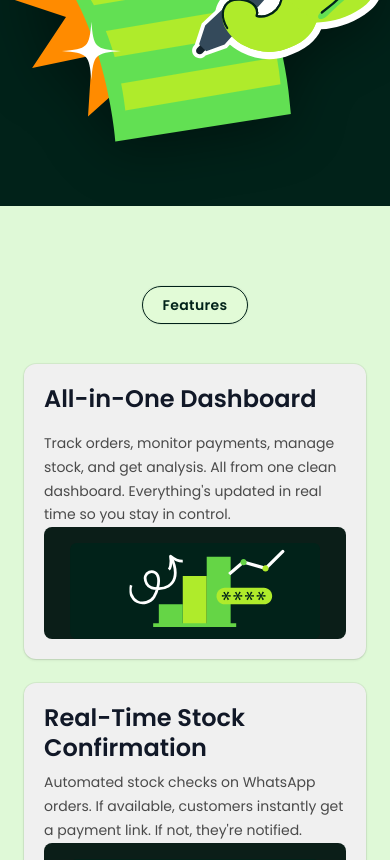
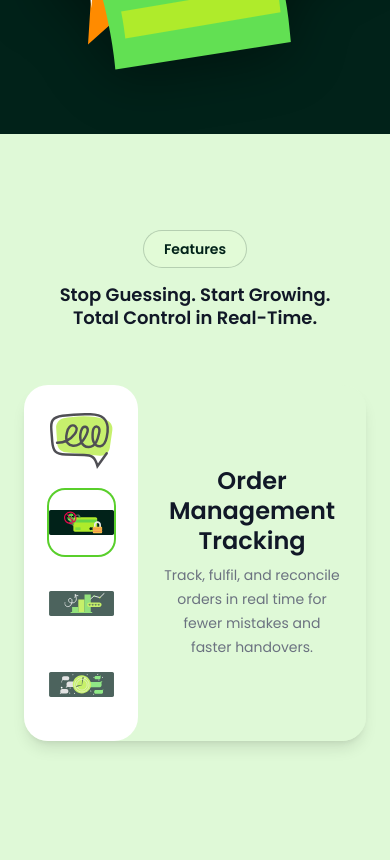
Before and after one commit to nazrinamir/BeresLandingPage, a React (Vite) app in the folder frontend/: page / in a window 390 px wide. Shown: the part 1140-2000 px from the top of the page. Built offline with nearby package versions, Linux system fonts and the light colour scheme.

Commit message:
Change features ui

```diff
--- a/frontend/src/App.tsx
+++ b/frontend/src/App.tsx
@@ -101,14 +101,16 @@ function AppContent() {
 
       {/* Hero + Section Details on continuous green background */}
       <div className="bg-[#012219]">
-        <div className="rounded-b-3xl overflow-hidden">
+        <div>
           <HeroSection isLoading={isLoading} />
         </div>
+        <div>
         <SectionDetails />
+        </div>
       </div>
 
       {/* Features Section */}
-      <div className=' bg-white'>
+      <div >
         <FeaturesCarousel />
       </div>
 
--- a/frontend/src/FeaturesCarousel.tsx
+++ b/frontend/src/FeaturesCarousel.tsx
@@ -1,224 +1,206 @@
-import { useEffect, useMemo, useRef, useState, useLayoutEffect } from "react";
-import { motion, MotionConfig, useInView, useReducedMotion } from "framer-motion";
-import { useTranslation } from "./lang/useTranslation";
+"use client";
 
-/** Simple media query hook (SSR-safe: runs only in effect) */
-function useMediaQuery(query: string) {
-  const [matches, setMatches] = useState(false);
-  useEffect(() => {
-    const m = window.matchMedia(query);
-    const onChange = () => setMatches(m.matches);
-    onChange();
-    m.addEventListener?.("change", onChange);
-    return () => m.removeEventListener?.("change", onChange);
-  }, [query]);
-  return matches;
-}
+import { useState, useRef } from "react";
+import { motion, AnimatePresence } from "framer-motion";
+import { Swiper, SwiperSlide } from "swiper/react";
+import { EffectCube, Autoplay } from "swiper/modules";
+import "swiper/css";
+import "swiper/css/effect-cube";
 
-/** Detect non-100% zoom (devicePixelRatio != ~1.0) */
-function useNonNativeZoom() {
-  const [nonNative, setNonNative] = useState(false);
-  useEffect(() => {
-    const check = () => {
-      const dpr = window.devicePixelRatio || 1;
-      setNonNative(Math.abs(dpr - 1) > 0.05); // treat ~95–105% as “not 100%”
+type Feature = {
+  id: number;
+  title: string;
+  desc: string;
+  img: string;
 };
-    check();
-    window.addEventListener("resize", check);
-    return () => window.removeEventListener("resize", check);
-  }, []);
-  return nonNative;
-}
 
-export default function FeaturesGrid() {
-  const { t } = useTranslation();
-  const [expanded, setExpanded] = useState(false);
-  const toggle = () => setExpanded((v) => !v);
-
-  const isMobile = useMediaQuery("(max-width: 767px)");
-  const prefersReduced = useReducedMotion();
-  const isWeirdZoom = useNonNativeZoom();
-
-  // Softer spring + stabilized restDelta/bounce (helps rounding jitter)
-  const spring =
-    prefersReduced
-      ? { duration: 0 }
-      : (isMobile
-        ? { type: "spring" as const, stiffness: 120, damping: 30, mass: 1.0, bounce: 0, restDelta: 0.5 }
-        : { type: "spring" as const, stiffness: 180, damping: 26, mass: 0.9, bounce: 0, restDelta: 0.5 });
-
-  // Observe section visibility
-  const sectionRef = useRef<HTMLElement | null>(null);
-
-  // Desktop: live in-view
-  const inViewDesktop = useInView(sectionRef, { amount: 0.35, margin: "0px 0px -15% 0px" });
-
-  // Mobile: expand once (avoid ping-pong)
-  const inViewMobileOnce = useInView(sectionRef, { amount: 0.2, margin: "0px 0px -40% 0px", once: true });
-
-  useEffect(() => {
-    if (isMobile) {
-      if (inViewMobileOnce) setExpanded(true);
-    } else {
-      const id = window.setTimeout(() => setExpanded(inViewDesktop), 90); // small debounce
-      return () => window.clearTimeout(id);
-    }
-  }, [isMobile, inViewDesktop, inViewMobileOnce]);
-
-  const items = [
-    { title: t("features.items.0.title"), desc: t("features.items.0.description"), img: "/Group159.svg" },
-    { title: t("features.items.1.title"), desc: t("features.items.1.description"), img: "/Group160.svg" },
-    { title: t("features.items.2.title"), desc: t("features.items.2.description"), img: "/Group161.svg" },
-    { title: t("features.items.3.title"), desc: t("features.items.3.description"), img: "/Group162.svg" },
+const FEATURES: Feature[] = [
+  {
+    id: 0,
+    title: "Accurate Stocks, Guaranteed",
+    desc: "Instantly view product availability and stock movement to ensure you’re always ready to fulfil demand.",
+    img: "/Group134.svg",
+  },
+  {
+    id: 1,
+    title: "Order Management Tracking",
+    desc: "Track, fulfil, and reconcile orders in real time for fewer mistakes and faster handovers.",
+    img: "/Group161.svg",
+  },
+  {
+    id: 2,
+    title: "Sales & Customer Analysis",
+    desc: "See trends and KPIs at a glance to improve decisions and marketing ROI.",
+    img: "/Group159.svg",
+  },
+  {
+    id: 3,
+    title: "Inventory Performance Dashboard",
+    desc: "Monitor stock turns, ageing, and alerts in one clean view—no spreadsheets needed.",
+    img: "/Group160.svg",
+  },
 ];
 
-  // Stack offsets (no scale here to avoid sub-pixel compounding at odd zoom)
-  const stackPose = useMemo(
-    () =>
-      [
-        { x: -10, y: -10, r: -6, s: 1.0 },
-        { x: 8, y: -4, r: 4, s: 1.0 },
-        { x: -6, y: 8, r: -2, s: 1.0 },
-        { x: 12, y: 12, r: 7, s: 1.0 },
-      ].slice(0, items.length),
-    [items.length]
-  );
+export default function FeatureStepsWithCube() {
+  const [active, setActive] = useState(0);
+  const swiperRef = useRef<any>(null);
 
-  // ---------- MOBILE HEIGHT LOCK (pre-measure grid height, snapped to integer) ----------
-  const gridProbeRef = useRef<HTMLDivElement | null>(null);
-  const [gridHeight, setGridHeight] = useState<number>(520); // sensible fallback
-
-  useLayoutEffect(() => {
-    if (!isMobile) return; // only needed on mobile
-    const el = gridProbeRef.current;
-    if (!el) return;
-
-    const setSnapHeight = () => {
-      const h = el.getBoundingClientRect().height;
-      setGridHeight(Math.ceil(h)); // snap to integer pixels
+  const handleHover = (i: number) => {
+    setActive(i);
+    swiperRef.current?.slideToLoop(i, 600);
   };
 
-    setSnapHeight();
-    const ro = new ResizeObserver(setSnapHeight);
-    ro.observe(el);
-    return () => ro.disconnect();
-  }, [isMobile, items.length]);
-  // ------------------------------------------------------------------
+  return (
+    <section className="relative min-h-screen bg-[#DFF9D7] flex flex-col items-center justify-start pt-24 md:pt-32 px-6 md:px-10 overflow-hidden">
+      {/* ===== Headline ===== */}
+      <div className="text-center mb-14 md:mb-20">
+        <div className="inline-block bg-[#E2FBD7] text-[#012219] px-5 py-2 rounded-full border border-[#012219]/20 font-semibold text-sm mb-4">
+          Features
+        </div>
+        <h2 className="!text-[18px] sm:!text-2xl md:!text-4xl font-extrabold text-[#012219] leading-snug">
+          Stop Guessing. Start Growing. <br /> Total Control in Real-Time.
+        </h2>
+      </div>
 
-  // Layout animation strategy: avoid full layout when zoom ≠ 100%
-  const layoutMode = !isMobile ? (isWeirdZoom ? false : ("position" as const)) : false;
-
-  // Fixed integer collapsed width via inline style (prevents rounding thrash)
-  const collapsedWidthPx = 560; // adjust if you like
-
-  return (
-    <MotionConfig transition={spring}>
-      <section id="features" ref={sectionRef as any} className="bg-[#DFF9D7] py-20">
-        <div className="relative mx-auto max-w-6xl px-6 md:px-10">
-          {/* <motion.img
-            src="/cart.svg"
-            alt="Cart"
-            className="hidden md:block absolute -top-10 right-0 h-48 w-auto drop-shadow-[0_8px_18px_rgba(0,0,0,0.25)] pointer-events-none select-none"
-            animate={{ scale: [1, 0.9, 1], rotate: [0, 0, 40, 40, 0], borderRadius: ["0%", "0%", "20%", "20%", "0%"] }}
-            transition={{ duration: 2, ease: "easeInOut", times: [0, 0.2, 0.5, 0.8, 1], repeat: Infinity, repeatDelay: 1 }}
-          /> */}
-
-          <div className="mb-10 md:mb-14 text-center">
-            <span
+      {/* ===== DESKTOP (cube untouched) ===== */}
+      <div
         className="
-              inline-block
-              border border-[#012219]
-              text-[#012219]
-              bg-[#E2FBD7]
-              text-sm md:text-xl
-              font-semibold
-              px-5 py-2
-              rounded-full
-              tracking-wide
-              shadow-[0_0_0_1px_rgba(1,34,25,0.05)]
+          hidden md:grid
+          max-w-6xl w-full
+          grid-cols-2
+          gap-10
+          items-center
+          place-items-center
         "
       >
-              {t("features.title")}
-            </span>
+        <div className="w-full max-w-sm text-left">
+          <ul className="space-y-6">
+            {FEATURES.map((f, i) => {
+              const isActive = active === i;
+              return (
+                <li
+                  key={f.id}
+                  onMouseEnter={() => handleHover(i)}
+                  onClick={() => handleHover(i)}
+                  className="cursor-pointer group"
+                >
+                  <div className="flex gap-4 items-start">
+                    <div
+                      className={`flex items-center justify-center w-9 h-9 rounded-full border-2 text-sm font-bold shrink-0 ${isActive
+                        ? "bg-[#59cf2b] border-[#59cf2b] text-white"
+                        : "bg-white border-[#A3E08B] text-[#012219]"
+                        }`}
+                    >
+                      {i + 1}
+                    </div>
+                    <div>
+                      <p
+                        className={`font-semibold ${isActive ? "text-black" : "text-[#0B1E18]"
+                          }`}
+                      >
+                        {f.title}
+                      </p>
+                      <p
+                        className={`text-sm mt-1 ${isActive
+                          ? "opacity-100 text-[#375b4e]"
+                          : "opacity-70 text-[#4A4A4A]"
+                          }`}
+                      >
+                        {f.desc}
+                      </p>
+                    </div>
+                  </div>
+                </li>
+              );
+            })}
+          </ul>
         </div>
 
+        {/* ===== Cube (unchanged) ===== */}
+        <div className="flex justify-center relative">
+          <div className="absolute inset-0 flex items-center justify-center pointer-events-none">
+            <div className="w-[200px] h-[200px] sm:w-[300px] sm:h-[300px] md:w-[420px] md:h-[420px] rounded-2xl bg-white/10 backdrop-blur-xl border border-white/20 shadow-[0_0_25px_rgba(0,0,0,0.08)] ring-1 ring-white/10" />
+          </div>
 
-          {/* Invisible probe: measures the final grid height on mobile */}
-          {isMobile && (
-            <div ref={gridProbeRef} aria-hidden className="absolute -left-[9999px] -top-[9999px] w-full">
-              <div className="grid grid-cols-1 gap-6 max-w-3xl mx-auto">
-                {items.map((i) => (
-                  <div key={`probe-${i}`} className="rounded-xl bg-[#F0F0F0] p-5">
-                    <div className="h-28 rounded-lg bg-[#0B1E18]" />
+          <Swiper
+            modules={[EffectCube, Autoplay]}
+            effect="cube"
+            grabCursor
+            loop
+            speed={1200}
+            autoplay={{ delay: 4000, disableOnInteraction: false }}
+            cubeEffect={{
+              shadow: false,
+              slideShadows: false,
+              shadowOffset: 0,
+              shadowScale: 0,
+            }}
+            onSwiper={(swiper) => (swiperRef.current = swiper)}
+            onSlideChange={(swiper) => setActive(swiper.realIndex)}
+            className="relative w-[200px] h-[200px] sm:w-[300px] sm:h-[300px] md:w-[420px] md:h-[420px] z-10"
+          >
+            {FEATURES.map((f) => (
+              <SwiperSlide key={f.id}>
+                <motion.div
+                  initial={{ opacity: 0, scale: 0.9 }}
+                  animate={{ opacity: 1, scale: 1 }}
+                  transition={{ duration: 0.3 }}
+                  className="w-full h-full rounded-2xl flex items-center justify-center overflow-hidden"
+                >
+                  <img
+                    src={f.img}
+                    alt={f.title}
+                    className="w-full h-full object-cover rounded-2xl"
+                  />
+                </motion.div>
+              </SwiperSlide>
+            ))}
+          </Swiper>
         </div>
+      </div>
+
+      {/* ===== MOBILE ===== */}
+      <div className="flex md:hidden w-full max-w-sm rounded-3xl overflow-hidden shadow-lg">
+        {/* LEFT: vertical image buttons */}
+        <div className="w-1/3 bg-white flex flex-col justify-center items-center py-6 space-y-4 rounded-r-3xl">
+          {FEATURES.map((f, i) => (
+            <motion.button
+              key={f.id}
+              onClick={() => setActive(i)}
+              whileTap={{ scale: 0.95 }}
+              className={`w-[65px] h-[65px] rounded-2xl overflow-hidden flex items-center justify-center transition-all duration-300 ${active === i ? "ring-2 ring-[#59CF2B]" : "opacity-70"
+                }`}
+            >
+              <img
+                src={f.img}
+                alt={f.title}
+                className="w-full h-full object-contain"
+              />
+            </motion.button>
           ))}
         </div>
+
+        {/* RIGHT: title + description only */}
+        <div className="flex-1 p-6 flex flex-col justify-center bg-[#DFF9D7]">
+          <AnimatePresence mode="wait">
+            <motion.div
+              key={FEATURES[active].id}
+              initial={{ opacity: 0, y: 20 }}
+              animate={{ opacity: 1, y: 0 }}
+              exit={{ opacity: 0, y: -20 }}
+              transition={{ duration: 0.4 }}
+              className="flex flex-col items-start w-full"
+            >
+              <h3 className="text-lg font-bold text-[#012219] mb-2">
+                {FEATURES[active].title}
+              </h3>
+              <p className="text-sm text-[#375B4E] leading-snug">
+                {FEATURES[active].desc}
+              </p>
+            </motion.div>
+          </AnimatePresence>
         </div>
-          )}
-
-          <motion.div layout={layoutMode} className="relative mx-auto">
-            <div
-              className={
-                expanded
-                  ? "grid grid-cols-1 sm:grid-cols-2 gap-6 max-w-3xl mx-auto"
-                  : "relative mx-auto flex items-center justify-center"
-              }
-              style={
-                isMobile
-                  ? { minHeight: gridHeight }
-                  : {
-                    minHeight: expanded ? undefined : 520,
-                    // fixed width only when collapsed (prevents subpixel rounding thrash)
-                    ...(expanded
-                      ? {}
-                      : { width: collapsedWidthPx, maxWidth: collapsedWidthPx }),
-                  }
-              }
-            >
-              {items.map((f, i) => {
-                const pose = stackPose[i] ?? { x: 0, y: 0, r: 0, s: 1 };
-                return (
-                  <motion.article
-                    key={i}
-                    layout={layoutMode}
-                    onClick={toggle}
-                    className={[
-                      "rounded-xl bg-[#F0F0F0] p-5 shadow-sm ring-1 ring-black/5 flex flex-col",
-                      "cursor-pointer transform-gpu will-change-transform",
-                      expanded ? "static" : "absolute left-1/2 top-1/2 -translate-x-1/2 -translate-y-1/2",
-                      expanded ? "" : "w-full", // fill the fixed container width above
-                    ].join(" ")}
-                    style={expanded ? { transformOrigin: "center" } : { zIndex: items.length - i }}
-                    initial={false}
-                    animate={
-                      expanded
-                        ? { x: 0, y: 0, rotate: 0, scale: 1, opacity: 1 }
-                        : { x: pose.x, y: pose.y, rotate: pose.r, scale: 1, opacity: 1 } // no scale in collapsed
-                    }
-                    whileHover={
-                      !isMobile && !prefersReduced && !isWeirdZoom
-                        ? expanded
-                          ? { y: -6, scale: 1.02, boxShadow: "0 15px 25px rgba(0,0,0,0.22)" }
-                          : undefined
-                        : undefined
-                    }
-                  >
-                    <h3 className="text-[15px] font-extrabold text-[#0B1E18] leading-snug text-left min-h-[40px] md:min-h-[44px]">
-                      {f.title}
-                    </h3>
-                    <p className="mt-2 text-sm leading-relaxed !text-[#4A4A4A] text-left min-h-[72px] md:min-h-[80px]">
-                      {f.desc}
-                    </p>
-                    <div className="mt-auto pt-4 h-28 md:h-32 rounded-lg bg-[#0B1E18] flex items-center justify-center overflow-hidden">
-                      <img src={f.img} alt="" className="w-full h-full object-contain pointer-events-none select-none" />
-                    </div>
-                  </motion.article>
-                );
-              })}
-            </div>
-          </motion.div>
       </div>
     </section>
-    </MotionConfig>
   );
 }
```
Also changed, not shown: frontend/package.json (+6 -2 lines), frontend/src/HeroSection.tsx (+6 -7 lines), frontend/src/Sectiondetails.tsx (+8 -9 lines), 1 other file (tests, documents, lock files or other folders). Lines whose indentation alone changed are shown as unchanged.
